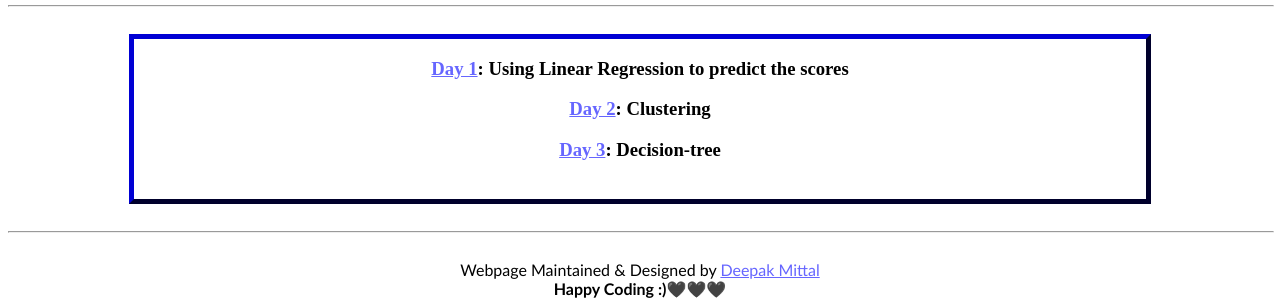
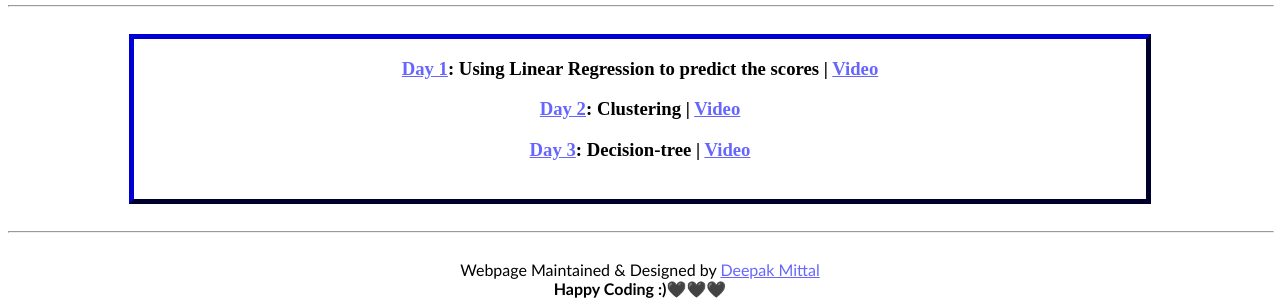
Before and after one commit to yesdeepakmittal/ml4beginners, a plain HTML site: page index.html in a window 1280 px wide. Shown: the part 731-1038 px from the top of the page. Drawn offline with Linux system fonts and the light colour scheme.

Commit message:
Update index.html

```diff
--- a/index.html
+++ b/index.html
@@ -29,9 +29,9 @@
       <p><br>
 
       <div class="owndiv">
-        <h3><a href="https://github.com/yesdeepakmittal/mltraining/blob/master/mlDay01_Linear_Regression_Marks_prediction.ipynb"target="_blank">Day 1</a>: Using Linear Regression to predict the scores</h3>
-        <h3><a href="https://github.com/yesdeepakmittal/mltraining/blob/master/mlDay02_Clustering.ipynb"target="_blank">Day 2</a>: Clustering</h3>
-        <h3><a href="https://github.com/yesdeepakmittal/mltraining/blob/master/mlDay03_Decision_Tree.ipynb"target="_blank">Day 3</a>: Decision-tree </h3>
+        <h3><a href="https://github.com/yesdeepakmittal/mltraining/blob/master/mlDay01_Linear_Regression_Marks_prediction.ipynb"target="_blank">Day 1</a>: Using Linear Regression to predict the scores | <a href="https://www.youtube.com/watch?v=2lEbSiEMmoM&t=12s"target="_blank">Video</a></h3>
+        <h3><a href="https://github.com/yesdeepakmittal/mltraining/blob/master/mlDay02_Clustering.ipynb"target="_blank">Day 2</a>: Clustering | <a href="https://www.youtube.com/watch?v=LTaqBXazyLU"target="_blank">Video</a></h3>
+        <h3><a href="https://github.com/yesdeepakmittal/mltraining/blob/master/mlDay03_Decision_Tree.ipynb"target="_blank">Day 3</a>: Decision-tree | <a href="https://www.youtube.com/watch?v=2fDuabHXpjQ"target="_blank">Video</a></h3>
        <p><br>
       </div>
 
```
